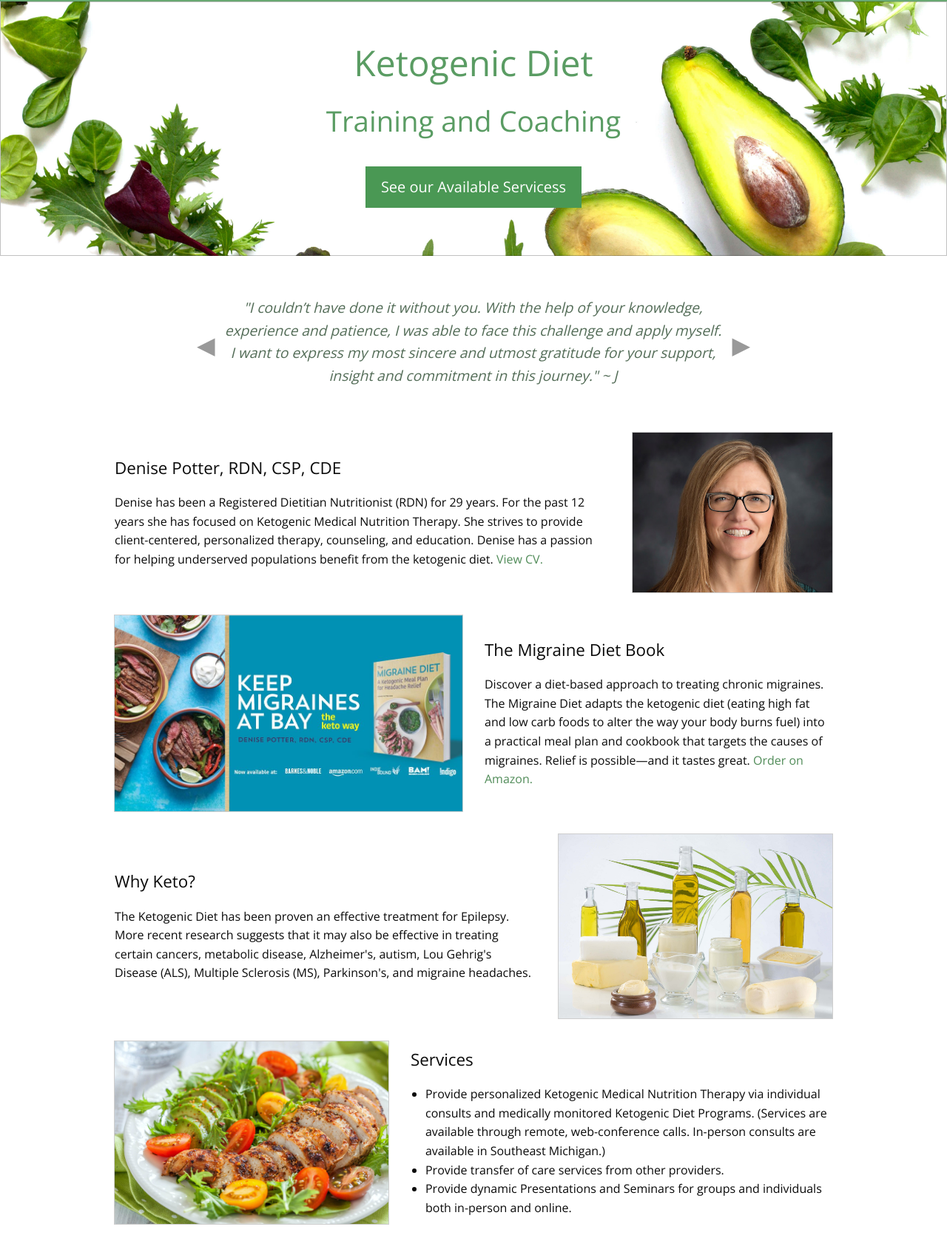
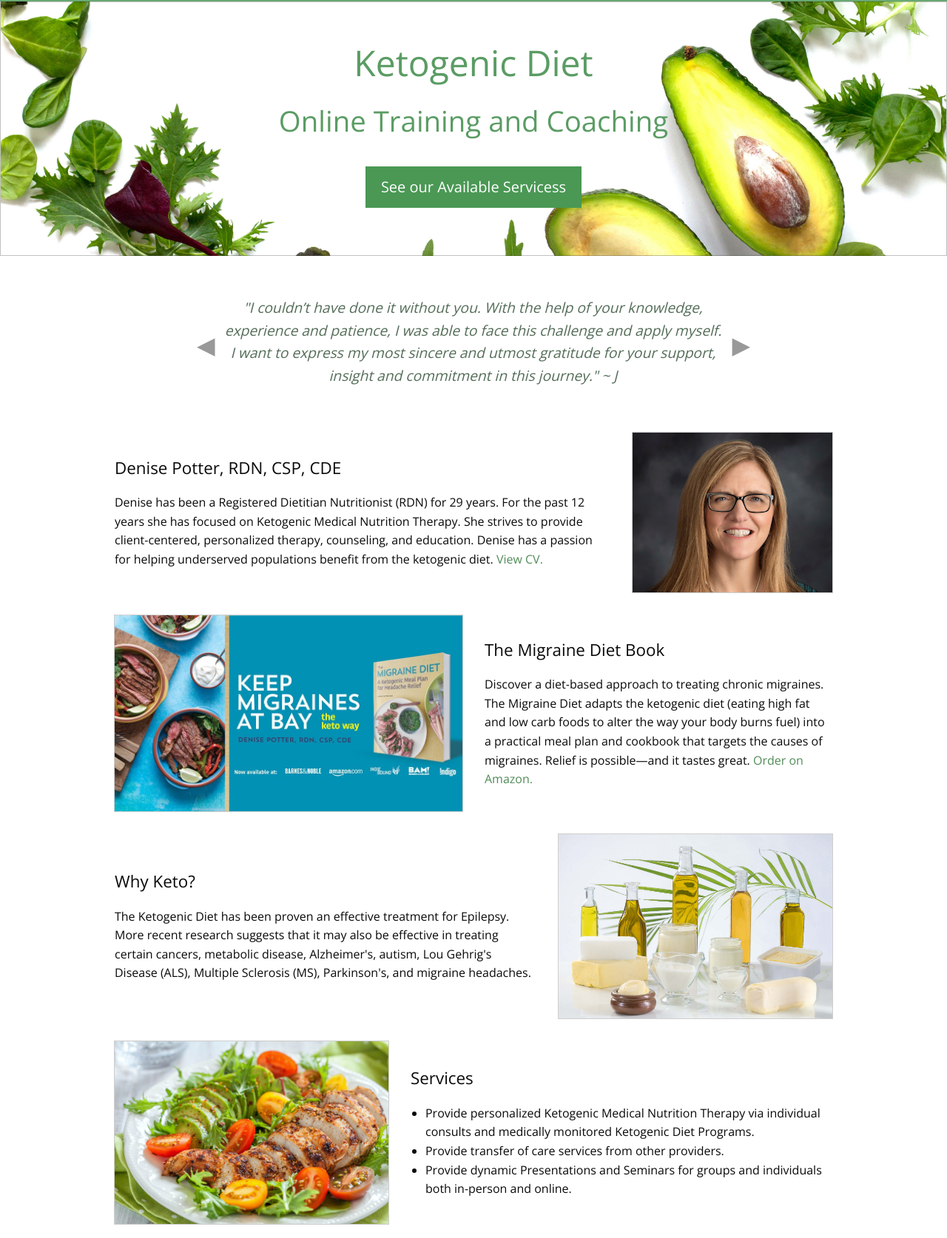
Before and after one commit to janmilosh/potterketo_new, a plain HTML site: page index.html in a window 1280 px wide. Shown: the part 130-1804 px from the top of the page at 74% size. Drawn offline with nearby package versions, Linux system fonts and the light colour scheme.

Commit message:
Move wording around web-conferencing

```diff
--- a/index.html
+++ b/index.html
@@ -35,7 +35,7 @@
   <div class="callout large">
     <div class="grid-container text-center">
       <h1 class="text-center">Ketogenic Diet</h1>
-      <h2 class="text-center">Training and Coaching</h2>
+      <h2 class="text-center">Online Training and Coaching</h2>
       <a href="services.html" class="button large hollow hide-for-medium">See our Available Services</a>
       <a href="services.html" class="button large primary show-for-medium">See our Available Servicess</a>
     </div>
@@ -99,7 +99,7 @@
       <div class="medium-6 cell small-order-2">
         <h2>Services</h2>
         <ul>
-          <li>Provide personalized Ketogenic Medical Nutrition Therapy via individual consults and medically monitored Ketogenic Diet Programs. (Services are available through remote, web-conference calls. In-person consults are available in Southeast Michigan.)</li>
+          <li>Provide personalized Ketogenic Medical Nutrition Therapy via individual consults and medically monitored Ketogenic Diet Programs.</li>
           <li>Provide transfer of care services from other providers.</li>
           <li>Provide dynamic Presentations and Seminars for groups and individuals both in-person and online.</li>
         </ul>
```
Also changed, not shown: services.html (+1 -1 lines).
